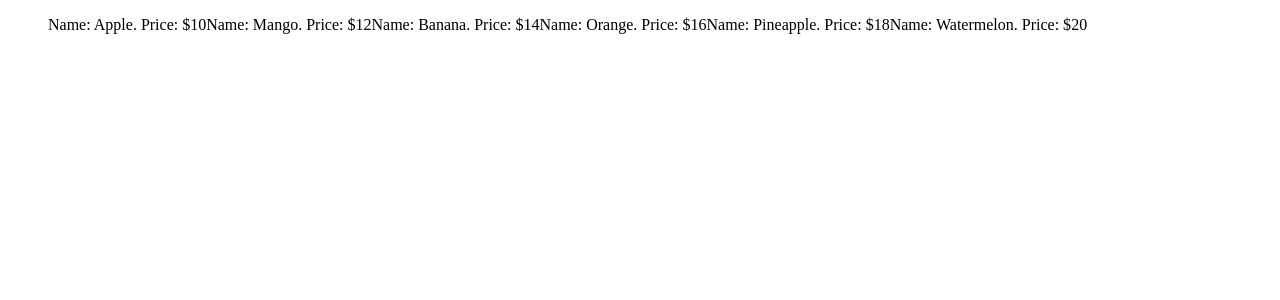
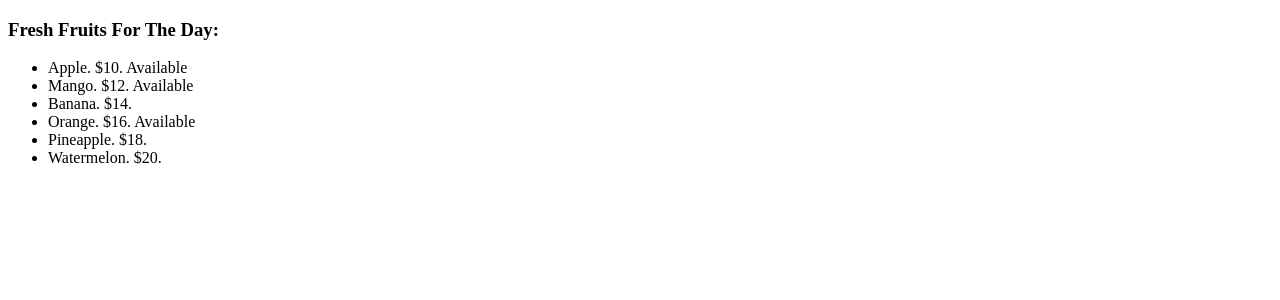
Before and after one commit to ashimaakash03/reactjs-project, a React (Vite) app in the folder reactjs-project/: page / in a window 1280 px wide. Shown: the top 300 px of the page. Built offline with nearby package versions, Linux system fonts and the light colour scheme.

Commit message:
rendered list by using ternary operator based on availability

```diff
--- a/reactjs-project/src/App.jsx
+++ b/reactjs-project/src/App.jsx
@@ -3,6 +3,7 @@ import Fruits from "./components/Fruits";
 function App() {
   return (
     <>
+      <h3>Fresh Fruits For The Day: </h3>
       <div className="App">
         <Fruits />
         {/* <Conditional /> */}
--- a/reactjs-project/src/components/Fruit.jsx
+++ b/reactjs-project/src/components/Fruit.jsx
@@ -1,10 +1,12 @@
 // eslint-disable-next-line react/prop-types
-const Fruit = ({ name, price }) => {
+const Fruit = ({ name, price, available }) => {
   // eslint-disable-next-line react/prop-types
   return (
     <>
       {/*eslint-disable-next-line react/prop-types*/}
-      Name: {name}. Price: ${price}
+      <li>
+        {name}. ${price}. {available ? "Available" : ""}
+      </li>
     </>
   );
 };
--- a/reactjs-project/src/components/Fruits.jsx
+++ b/reactjs-project/src/components/Fruits.jsx
@@ -14,7 +14,7 @@ const Fruits = () => {
     <div>
       <ul>
         {fruits.map((fruit) => (
-          <Fruit key={fruit.name} name={fruit.name} price={fruit.price} />
+          <Fruit key={fruit.name} name={fruit.name} price={fruit.price} available={fruit.available}/>
         ))}
       </ul>
     </div>
```
